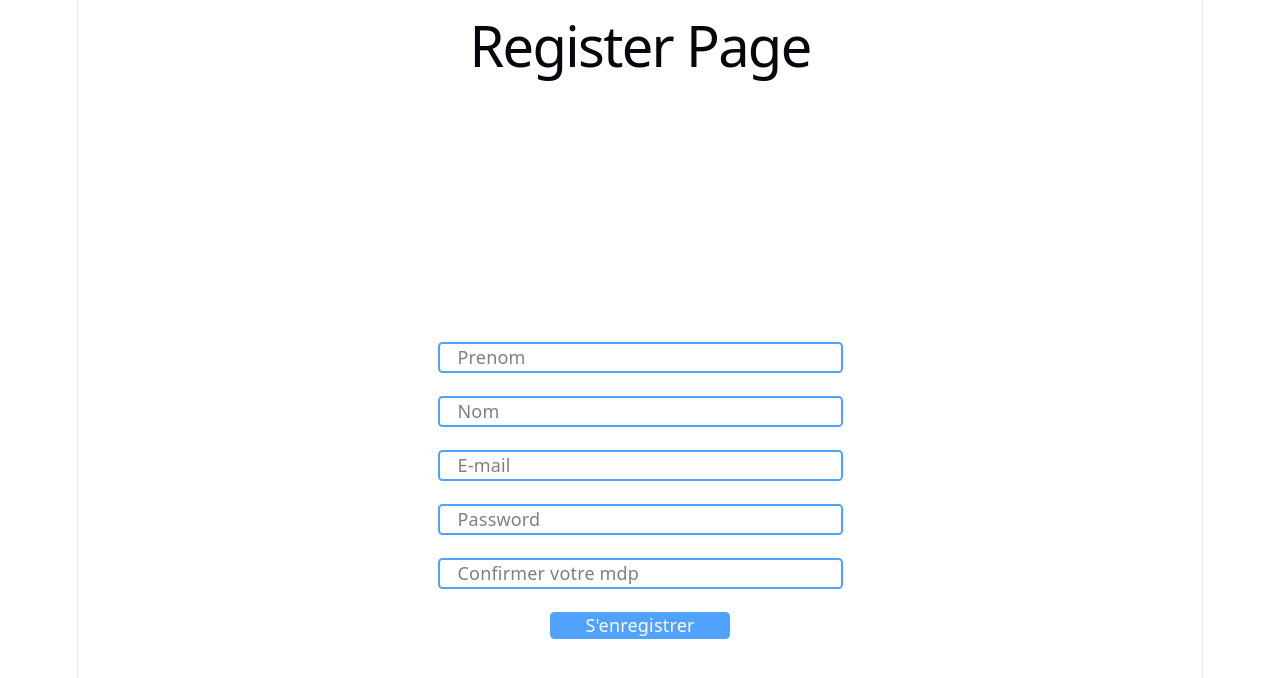
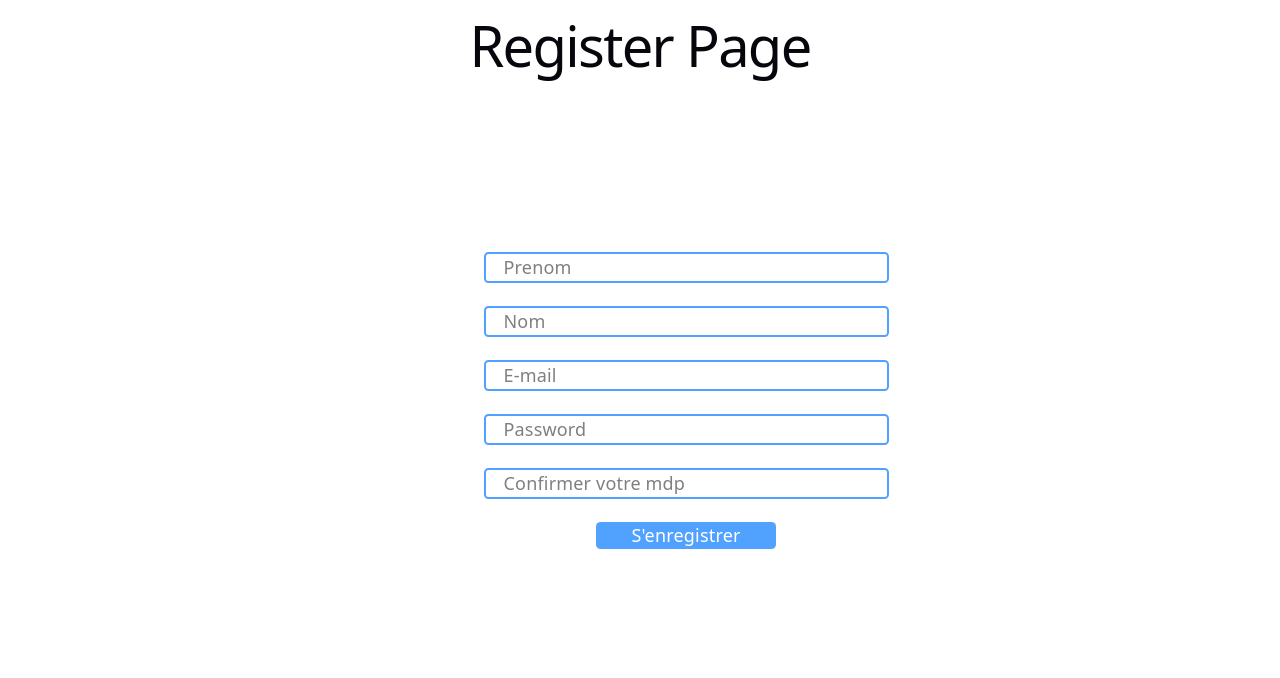
Before and after one commit to Layehunter23/CRUDApp, a React (Vite) app in the folder frontend/: page /register in a window 1280 px wide. Shown: the top 678 px of the page. Built offline with nearby package versions, Linux system fonts and the light colour scheme.

Commit message:
Fixing Differents Forms: AddPatient,Register,Login

```diff
--- a/frontend/src/index.css
+++ b/frontend/src/index.css
@@ -59,7 +59,7 @@ body {
   max-width: 100%;
   margin: 0 auto;
   text-align: center;
-  border-inline: 1px solid var(--border);
+
   min-height: 100svh;
   display: flex;
   flex-direction: column;
--- a/frontend/src/pages/AddPatient.jsx
+++ b/frontend/src/pages/AddPatient.jsx
@@ -21,7 +21,7 @@ const AddPatient = () => {
     return(
         <>
             <h1>Creation de Patients</h1>
-        <div className="flex justify-center items-center min-h-screen">
+        <div className="flex justify-center items-center min-h-screen fixed ml-[30%]">
 
         <form onSubmit={Submit} className="bg-white flex flex-col justify-center items-center gap-5 w-100 h-80 rounded-2xl">
             <input type="text" placeholder="Prenom" className="w-[90%] border-2 border-blue-400 focus:outline-none rounded h-7 pl-4 text-black"
--- a/frontend/src/pages/LoginPage.jsx
+++ b/frontend/src/pages/LoginPage.jsx
@@ -4,7 +4,7 @@ const LoginPage = () => {
     return(
         <>
         <h1> Welcome to the CRUD_APP </h1>
-        <div className="flex flex-col justify-center items-center min-h-screen ">
+        <div className="flex flex-col justify-center items-center min-h-screen fixed ml-[25%] ">
      <form action="" className="flex flex-col  w-100 justify-center h-70  items-center bg-white rounded-3xl text-black gap-3">
         <input type="email" placeholder="E-mail" className="w-[90%] border-2 border-blue-400 focus:outline-none rounded  pl-4 text-black"/>
         <input type="password" placeholder="Password" className="w-[90%] border-2 border-blue-400 focus:outline-none rounded  pl-4 text-black"/>
--- a/frontend/src/pages/RegisterPage.jsx
+++ b/frontend/src/pages/RegisterPage.jsx
@@ -24,7 +24,7 @@ const RegisterPage = () => {
     return (
         <>
             <h1>Register Page</h1>
-            <div className="flex justify-center items-center min-h-screen">
+            <div className="flex justify-center items-center min-h-screen fixed ml-[30%]">
 
                 <form onSubmit={Submit} className="bg-white flex flex-col justify-center items-center gap-5 w-100 h-80 rounded-2xl">
                     <input type="text" placeholder="Prenom" className="w-[90%] border-2 border-blue-400 focus:outline-none rounded h-7 pl-4 text-black" onChange={(e) => setPrenom(e.target.value)} />
```
